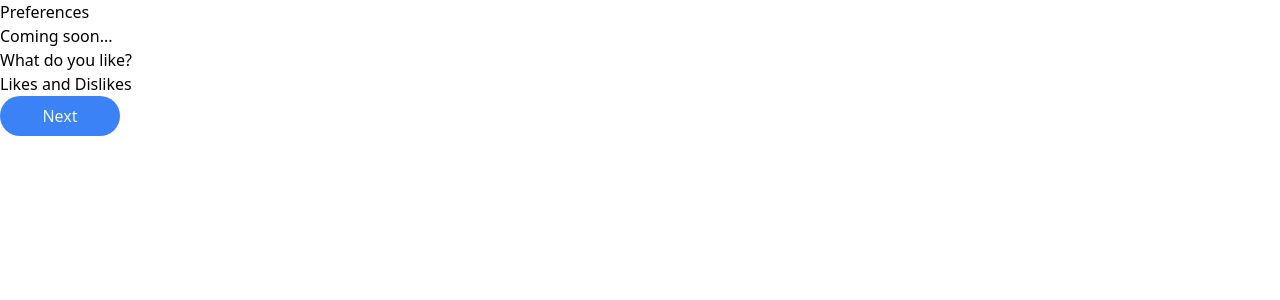
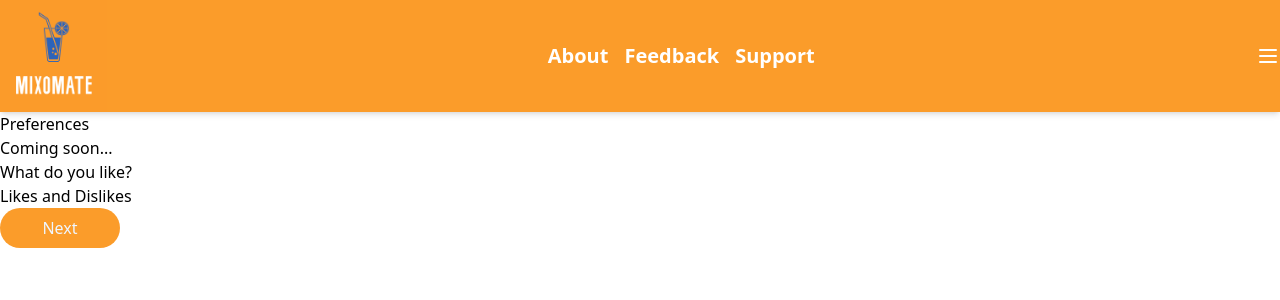
Before and after one commit to codyfp/mixomate-cocktail-recommender, a Next.js app in the folder apps/mixo-mate-frontend/: page /preferences in a window 1280 px wide. Shown: the top 300 px of the page. Built offline with nearby package versions, Linux system fonts and the light colour scheme.

Commit message:
feature(Header): Create header (#11)

```diff
--- /dev/null
+++ b/apps/mixo-mate-frontend/components/Header.tsx
@@ -0,0 +1,24 @@
+const Header = ({ logoSrc }) => {
+    return (
+        <header className="bg-custom-orange shadow-md h-[14vh]">
+          <div className="container mx-auto flex items-center justify-between h-full">
+
+            <img src={logoSrc} alt="Logo" className="h-full w-auto blend-multiply" />
+
+            <div className="space-x-4">
+                <a href="#" className="text-white hover:text-gray-200 font-bold text-xl">About</a>
+                <a href="#" className="text-white hover:text-gray-200 font-bold text-xl">Feedback</a>
+                <a href="#" className="text-white hover:text-gray-200 font-bold text-xl">Support</a>
+            </div>
+
+            <div className="cursor-pointer">
+                <svg xmlns="http://www.w3.org/2000/svg" fill="none" viewBox="0 0 24 24" stroke="currentColor" className="h-6 w-6 text-white">
+                    <path strokeLinecap="round" strokeLinejoin="round" strokeWidth="2" d="M4 6h16M4 12h16M4 18h16"></path>
+                </svg>
+            </div>
+          </div>
+        </header>
+    )
+}
+
+export default Header
--- a/apps/mixo-mate-frontend/pages/_app.tsx
+++ b/apps/mixo-mate-frontend/pages/_app.tsx
@@ -1,6 +1,12 @@
+import Header from '@/components/Header'
 import '@/styles/globals.css'
 import type { AppProps } from 'next/app'
 
 export default function App({ Component, pageProps }: AppProps) {
-  return <Component {...pageProps} />
+  return (
+    <>
+      <Header logoSrc="images/logo.png"/>
+      <Component {...pageProps} />
+    </>
+  )
 }
--- a/apps/mixo-mate-frontend/pages/preferences.tsx
+++ b/apps/mixo-mate-frontend/pages/preferences.tsx
@@ -10,8 +10,8 @@ export default function Preferences() {
   const ControlButtons: React.FunctionComponent<{ isLastStep?: Boolean }> = ({ isLastStep = false }) => {
     return (
       <div className='flex flex-row gap-4'>
-        {step != 0 && <button className='p-2 bg-blue-500 rounded-3xl text-blue-50 w-[120px]' onClick={() => setStep(step - 1)}>Back</button>}
-        {!isLastStep && <button className='p-2 bg-blue-500 rounded-3xl text-blue-50 w-[120px]' onClick={() => setStep(step + 1)}>Next</button>}
+        {step != 0 && <button className='p-2 bg-custom-orange rounded-3xl text-blue-50 w-[120px]' onClick={() => setStep(step - 1)}>Back</button>}
+        {!isLastStep && <button className='p-2 bg-custom-orange rounded-3xl text-blue-50 w-[120px]' onClick={() => setStep(step + 1)}>Next</button>}
       </div>
     )
   }
--- a/apps/mixo-mate-frontend/tailwind.config.ts
+++ b/apps/mixo-mate-frontend/tailwind.config.ts
@@ -13,6 +13,9 @@ const config: Config = {
         'gradient-conic':
           'conic-gradient(from 180deg at 50% 50%, var(--tw-gradient-stops))',
       },
+      backgroundColor: {
+        'custom-orange': 'rgb(251, 156, 42)',
+      },
     },
   },
   plugins: [],
```
Also changed, not shown: apps/mixo-mate-frontend/public/images/logo.png (added).
